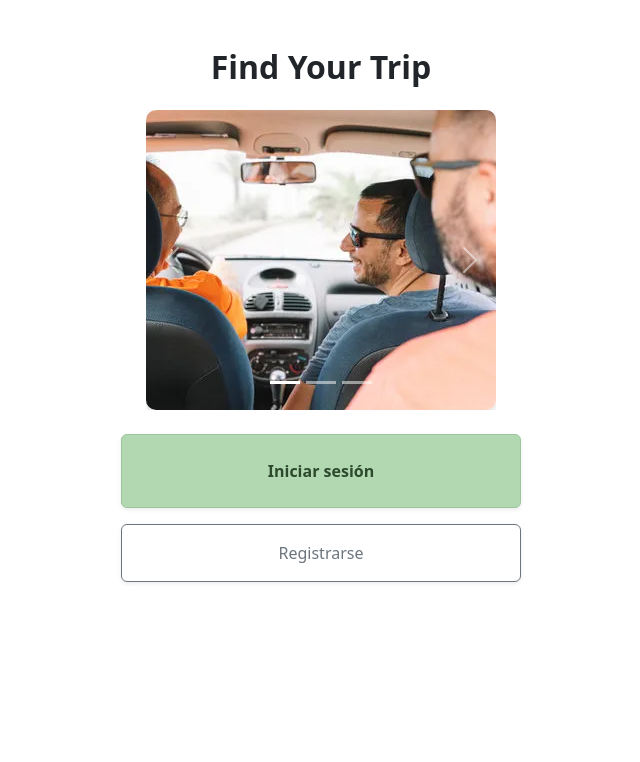
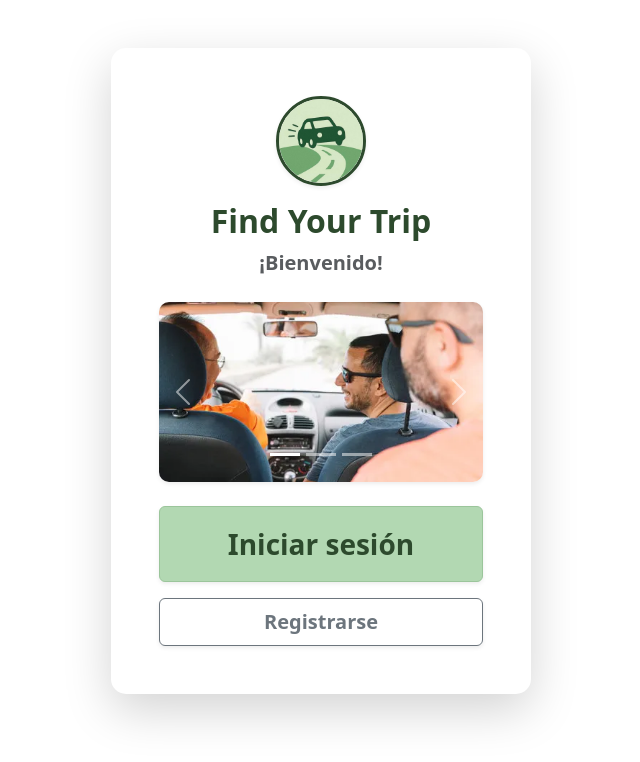
Before and after one commit to tomas-a27/FindYourTrip-ProyectoSI-FrontEnd, a React (Vite) app: page / in a window 1280 px wide. Shown: the top 762 px of the page, without its empty margins (319-959 px from the left). Built offline with nearby package versions, Linux system fonts and the light colour scheme.

Commit message:
modificacion de inicio para que se parezca al login

```diff
--- a/src/components/Home/pantallaInicioUsuario.tsx
+++ b/src/components/Home/pantallaInicioUsuario.tsx
@@ -1,21 +1,52 @@
 import { useEffect } from 'react';
 import { Link } from 'react-router-dom';
+import logo from '../../images/logoFYT.png';
 
 export function PantallaInicioUsuario() {
+  // Sintaxis corregida para que se ejecute solo una vez al montar el componente
   useEffect(() => {
-    (window.scroll({ top: 0, behavior: 'smooth' }), []);
-  });
+    window.scrollTo({ top: 0, behavior: 'smooth' });
+  }, []);
 
   return (
-    <div className="container text-center mt-5 mb-5">
-      <div className="text-center mb-4 my-4">
-        <h1 className="fw-bold mb-2" style={{ fontSize: '2rem' }}>
+    <div
+      className="container mt-5 d-flex justify-content-center align-items-center"
+      style={{ minHeight: '75vh' }}
+    >
+      {/* EXACTAMENTE la misma tarjeta del login */}
+      <div
+        className="card custom-card shadow-lg border-0"
+        style={{ width: '100%', maxWidth: '420px', borderRadius: '15px' }}
+      >
+        {/* EXACTAMENTE el mismo padding del login */}
+        <div className="card-body p-5">
+          {/* Encabezado calcado del login */}
+          <div className="text-center mb-4">
+            <img
+              src={logo}
+              alt="Find Your Trip Logo"
+              className="mb-3 shadow-sm"
+              style={{
+                width: '90px',
+                height: '90px',
+                objectFit: 'cover',
+                borderRadius: '50%',
+                border: '3px solid #2d4a2d',
+              }}
+            />
+            <h2 className="fw-bold mb-1" style={{ color: '#2d4a2d' }}>
               Find Your Trip
-        </h1>
+            </h2>
+            {/* Mismo formato de subtítulo que "Iniciar Sesión" para mantener la proporción */}
+            <p className="text-muted fw-semibold fs-5 mt-2">¡Bienvenido!</p>
           </div>
 
           {/* Carrusel */}
-      <div id="carouselExampleIndicators" className="carousel slide">
+          <div
+            id="carouselExampleIndicators"
+            className="carousel slide mb-4 shadow-sm"
+            style={{ borderRadius: '10px', overflow: 'hidden' }}
+          >
             <div className="carousel-indicators">
               <button
                 type="button"
@@ -42,22 +73,25 @@ export function PantallaInicioUsuario() {
               <div className="carousel-item active">
                 <img
                   src=".\src\images\imagenCarrousel1.jpg"
-              className="carousel-img"
+                  className="d-block w-100"
                   alt="Imagen carrousel 1"
+                  style={{ height: '180px', objectFit: 'cover' }}
                 />
               </div>
               <div className="carousel-item">
                 <img
                   src=".\src\images\imagenCarrousel2.jpg"
-              className="carousel-img"
+                  className="d-block w-100"
                   alt="Imagen carrousel 2"
+                  style={{ height: '180px', objectFit: 'cover' }}
                 />
               </div>
               <div className="carousel-item">
                 <img
                   src=".\src\images\imagenCarrousel3.jpg"
-              className="carousel-img"
+                  className="d-block w-100"
                   alt="Imagen carrousel 3"
+                  style={{ height: '180px', objectFit: 'cover' }}
                 />
               </div>
             </div>
@@ -87,22 +121,24 @@ export function PantallaInicioUsuario() {
             </button>
           </div>
 
-      {/* Botones y link */}
-      <div
-        className="d-flex flex-column align-items-center gap-3 w-100 my-4"
-        style={{ maxWidth: '400px', margin: '0 auto' }}
+          {/* Botón Principal (Mismas clases que el botón de Ingresar) */}
+          <div className="d-grid gap-3 mt-2">
+            <Link
+              to="/login"
+              className="btn btn-pastel-green py-3 fw-semibold fs-3 shadow-sm"
             >
-        <Link to="/login" className="btn btn-pastel-green py-4 w-100 shadow-sm">
               Iniciar sesión
             </Link>
 
             <Link
               to="/crear-usuario"
-          className="btn btn-outline-secondary w-100 py-3 fs-6 rounded shadow-sm"
+              className="btn btn-outline-secondary py-2 fw-semibold fs-5 shadow-sm"
             >
               Registrarse
             </Link>
           </div>
         </div>
+      </div>
+    </div>
   );
 }
```
Lines whose indentation alone changed are shown as unchanged.
